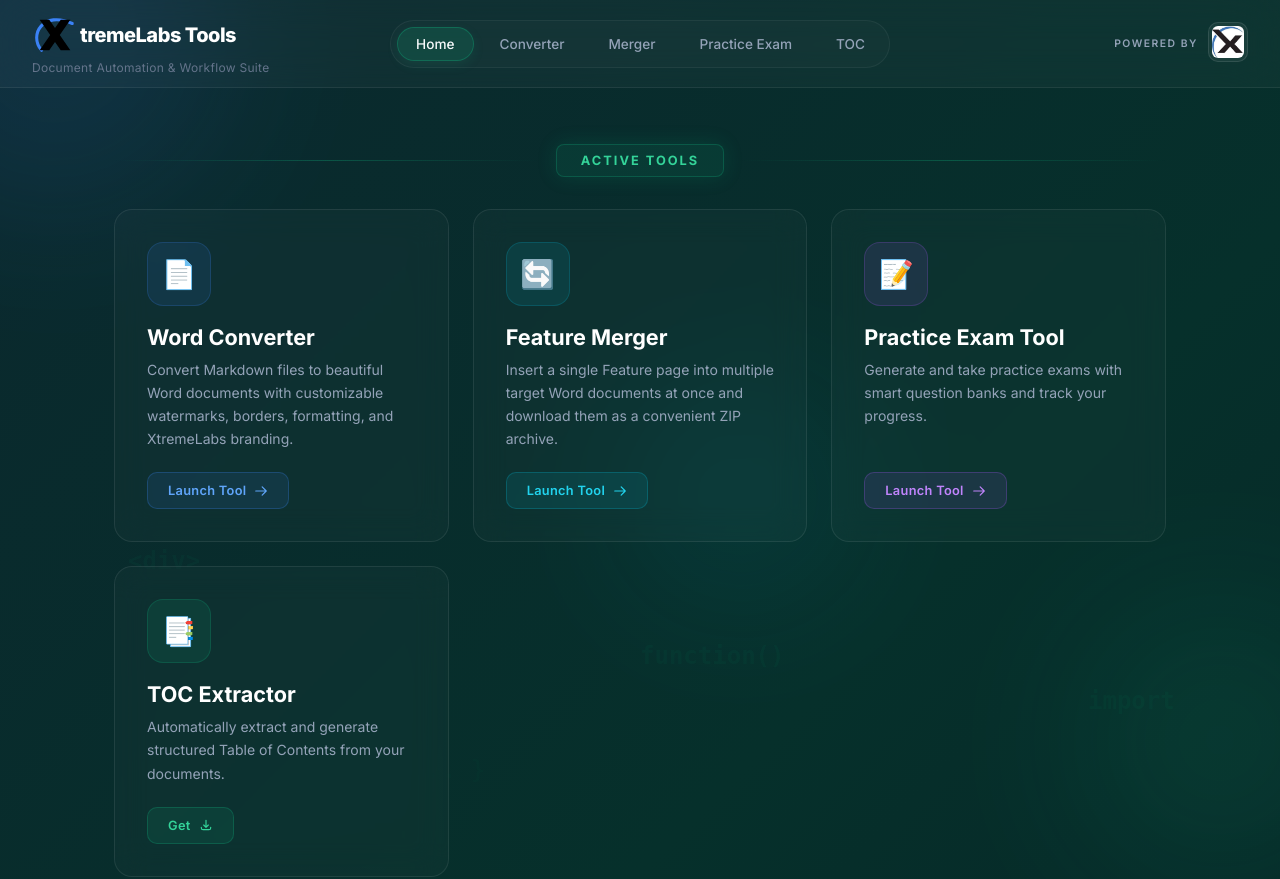
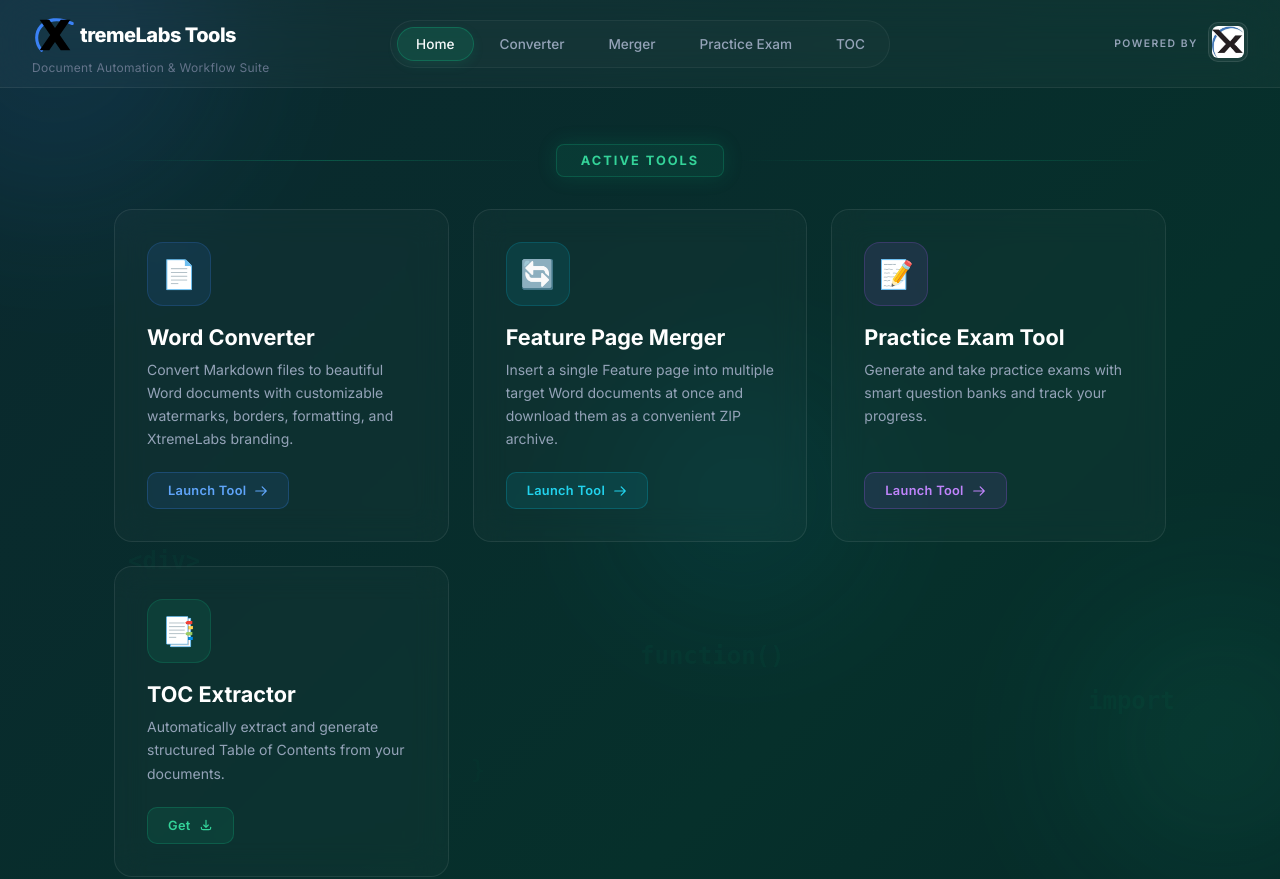
Before and after one commit to M-Ahsan786/XtremeLabs-Tools, a Flask app: page / in a window 1280 px wide. Shown: the top 879 px of the page. Run offline with Flask 3, Linux system fonts and the light colour scheme.

Commit message:
Update index.html

```diff
--- a/templates/index.html
+++ b/templates/index.html
@@ -1102,7 +1102,7 @@
             <!-- Feature Merger -->
             <a href="/feature-merger" id="merger-card" class="card anim-up anim-d3">
                 <div class="card-icon icon-cyan">🔄</div>
-                <h2 class="card-title t-cyan">Feature Merger</h2>
+                <h2 class="card-title t-cyan">Feature Page Merger</h2>
                 <p class="card-desc">
                     Insert a single Feature page into multiple target Word documents at once and download them as a
                     convenient ZIP archive.
```
